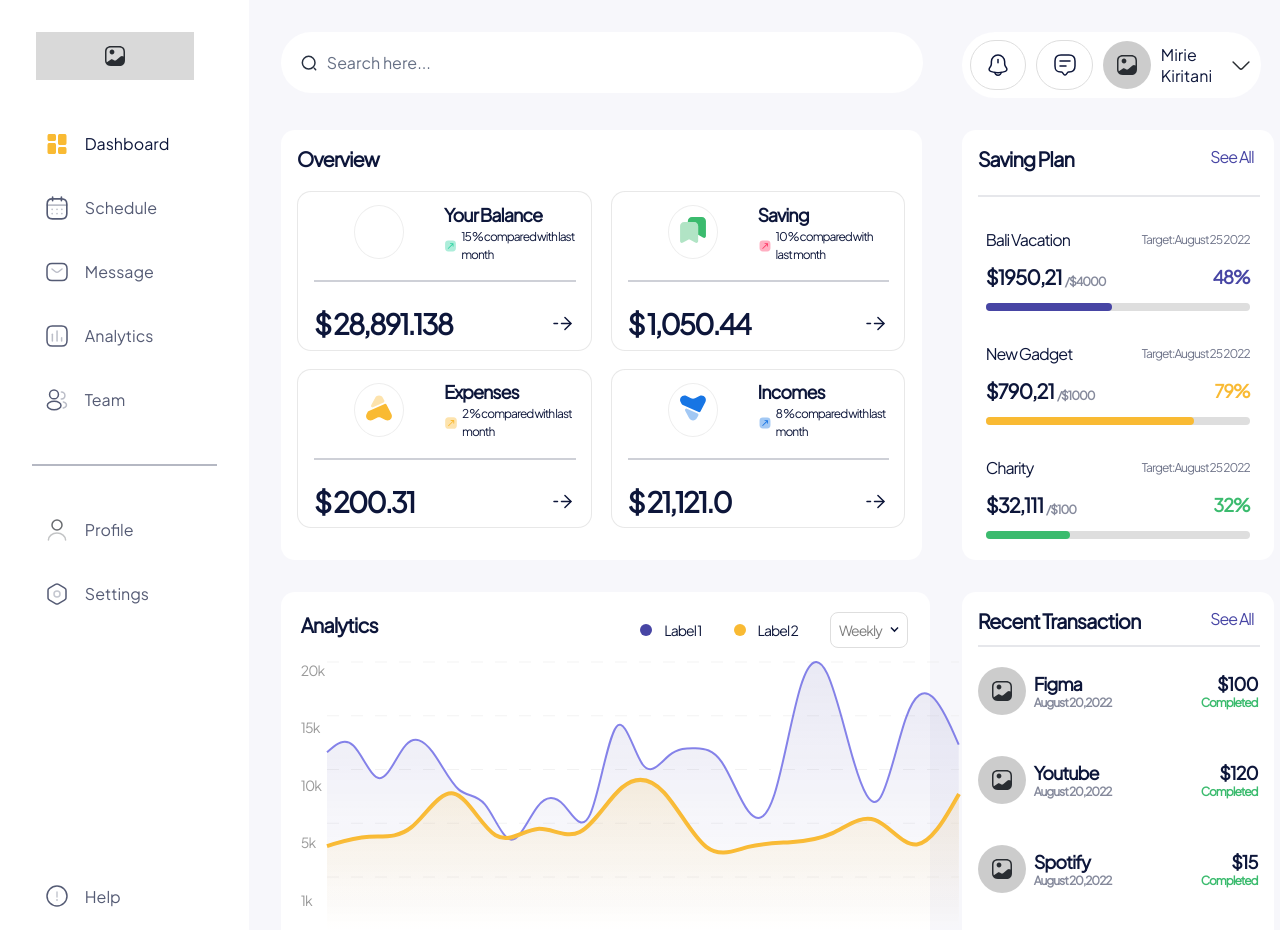
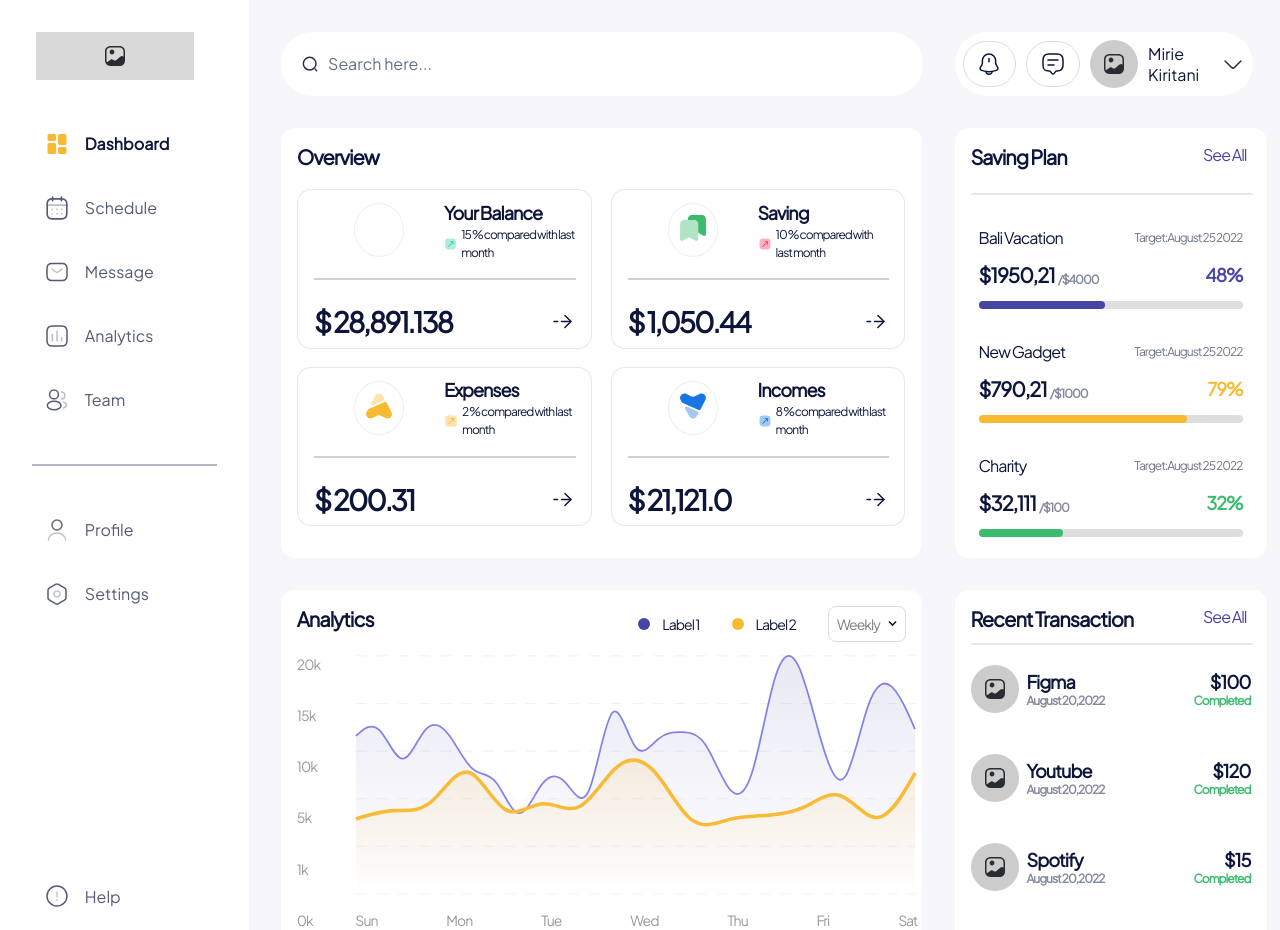
Before and after one commit to Sooneeta/intuji-frontend-associate-challenge, a React (Vite) app: page / in a window 1280 px wide. Shown: the top 930 px of the page. Built offline with nearby package versions, Linux system fonts and the light colour scheme.

Commit message:
fix: sidebar ui fix

```diff
--- a/src/components/AnalyticsCard.jsx
+++ b/src/components/AnalyticsCard.jsx
@@ -8,7 +8,7 @@ export const AnalyticsCard = () => {
       <div
         style={{
           position: "absolute",
-          right: 22,
+          right: 16,
           display: "flex",
           gap: "2em",
         }}
@@ -32,7 +32,7 @@ export const AnalyticsCard = () => {
             <span key={index}>{label}</span>
           ))}
         </div>
-        <div className="chart-wrapper">
+        <div className="chart-yaxis-wrapper">
           <img src={Chart} alt="Analytics Chart" />
 
           <div className="y-axis-wrapper">
--- a/src/styles/dashboard.scss
+++ b/src/styles/dashboard.scss
@@ -22,7 +22,7 @@
         .search-topbar {
             .topbar {
                 @include topbar(50.139vw);
-                padding: 1.25em ;
+                padding: 1.33em ;
 
                 display: flex;
                 align-items: center;
@@ -45,11 +45,10 @@
                 display: flex;
                 align-items: center;
                 gap: 0.625em;
-
                 .bell {
                     border-radius: 6.25em;
                     width: 2.9vw;
-                    padding: 0.75em;
+                    padding: 0.625em;
                     border: 1px solid #DEDEDE;
                     display: flex;
                     align-items: center;
@@ -215,7 +214,7 @@
         .analytics-card{
             .card-wrapper{
                 @include card-wrapper(47.57vw, 370px);
-                padding: 1.25em;
+                padding: 1em;
                 display: flex;
                 flex-direction: column;
                 gap: 1.5em;
@@ -275,10 +274,10 @@
                 }
 
                 .chart-wrapper{
-                    width: 47.01vw;
+
                     display: flex;
                     align-items: center;
-                    gap: 1.125em;
+                    gap: 2.2em;
 
                     .x-axis-wrapper{
                         display: flex;
@@ -294,7 +293,8 @@
                         }
                     }
 
-                    .chart-wrapper{
+                    .chart-yaxis-wrapper{
+                        width: 43.9vw;
                         display: flex;
                         flex-direction: column;
                         gap: 1em;
--- a/src/styles/layout.scss
+++ b/src/styles/layout.scss
@@ -49,17 +49,25 @@
     border-radius: 0.5em;
     height: 4em;
     padding-left: 2.8em;
-    letter-spacing: 3%;
-    color: #0D163A;
+
+
 
     span {
         font-weight: 400;
+        letter-spacing: 3%;
+        color: #0D163A;
+        font-size: 1em;
+
     }
 
     &.active-link {
-        font-weight: 600;
         opacity: 100%;
         text-decoration: none;
+        span{
+            font-weight: 600;
+
+        }
+
 
 
         img {
```
Also changed, not shown: src/assets/icons/analytics-chart.svg.
